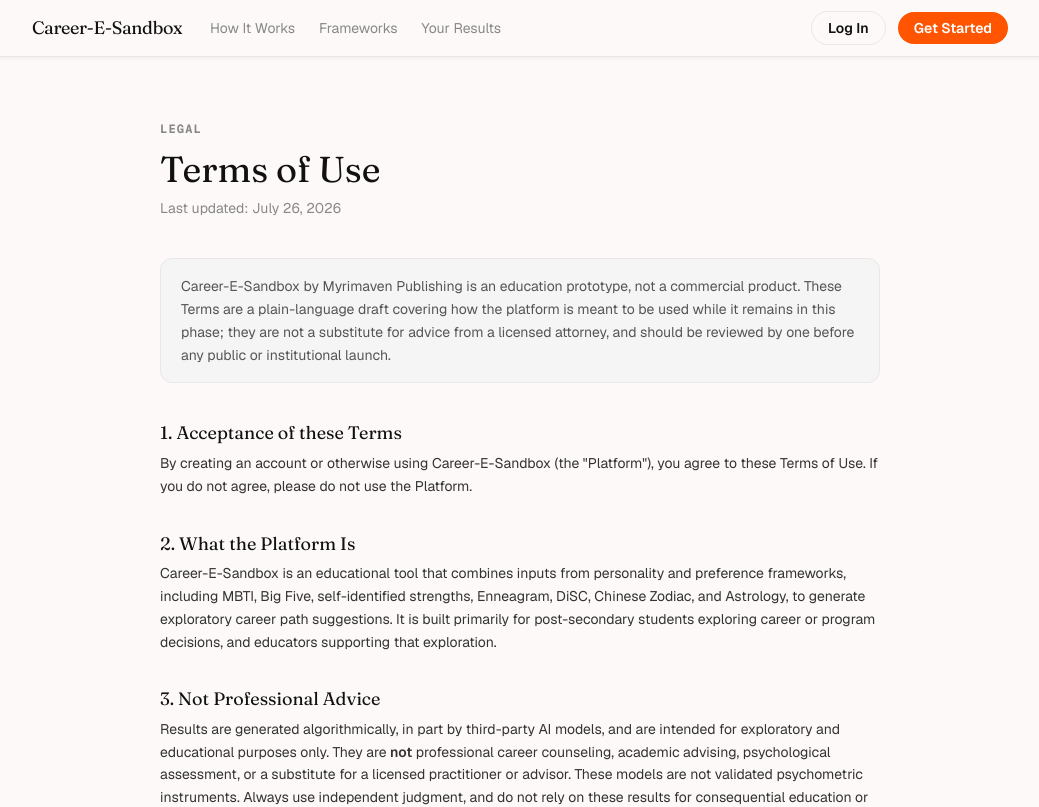
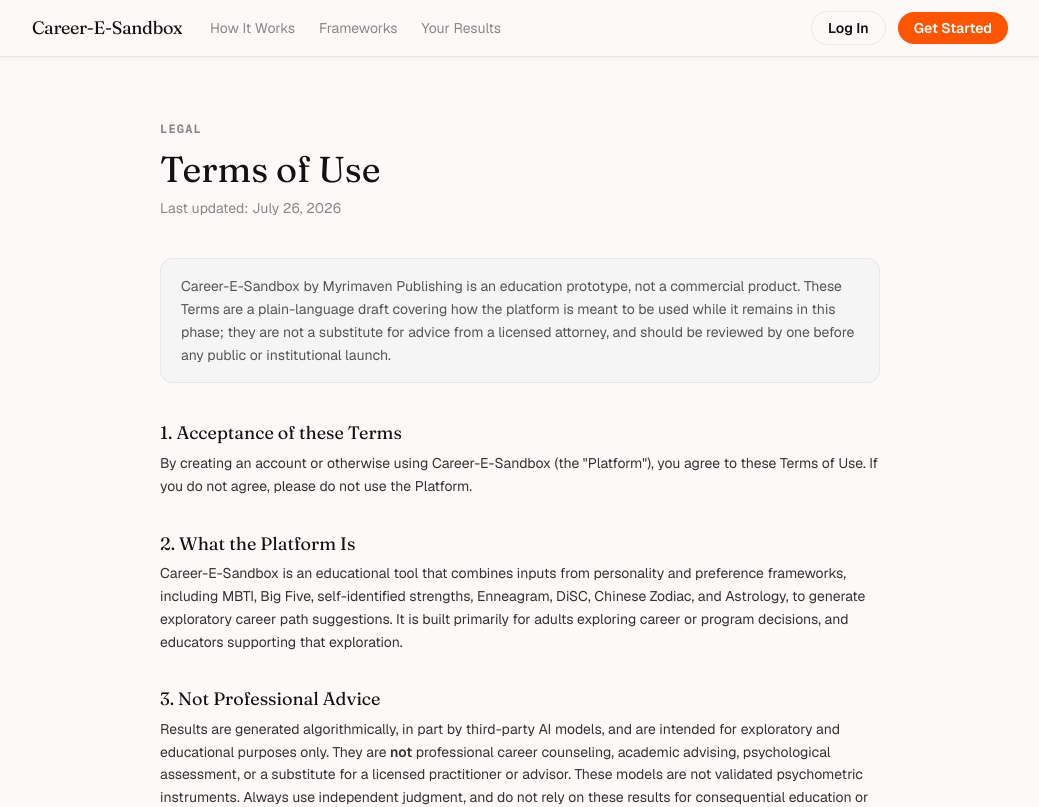
Before and after one commit to JoanInCalgary/Career-E-Sandbox, a Next.js app: page /terms in a window 1280 px wide. Shown: the top 807 px of the page, without its empty margins (120-1159 px from the left). Built offline with nearby package versions, Linux system fonts and the light colour scheme; no server answers.

Commit message:
Update description for target audience in terms page

```diff
--- a/app/terms/page.tsx
+++ b/app/terms/page.tsx
@@ -42,7 +42,7 @@
               Career-E-Sandbox is an educational tool that combines inputs from personality and
               preference frameworks, including MBTI, Big Five, self-identified strengths, Enneagram,
               DiSC, Chinese Zodiac, and Astrology, to generate exploratory career path suggestions. It is
-              built primarily for post-secondary students exploring career or program decisions, and
+              built primarily for adults exploring career or program decisions, and
               educators supporting that exploration.
             </p>
           </section>
```
